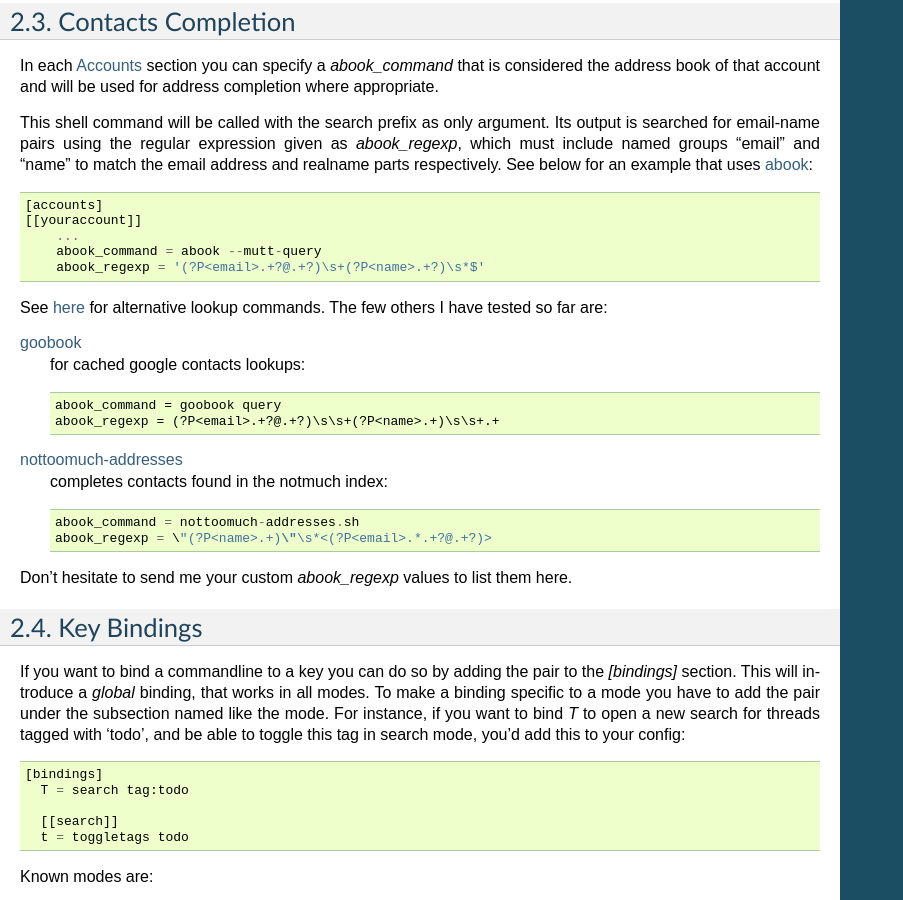
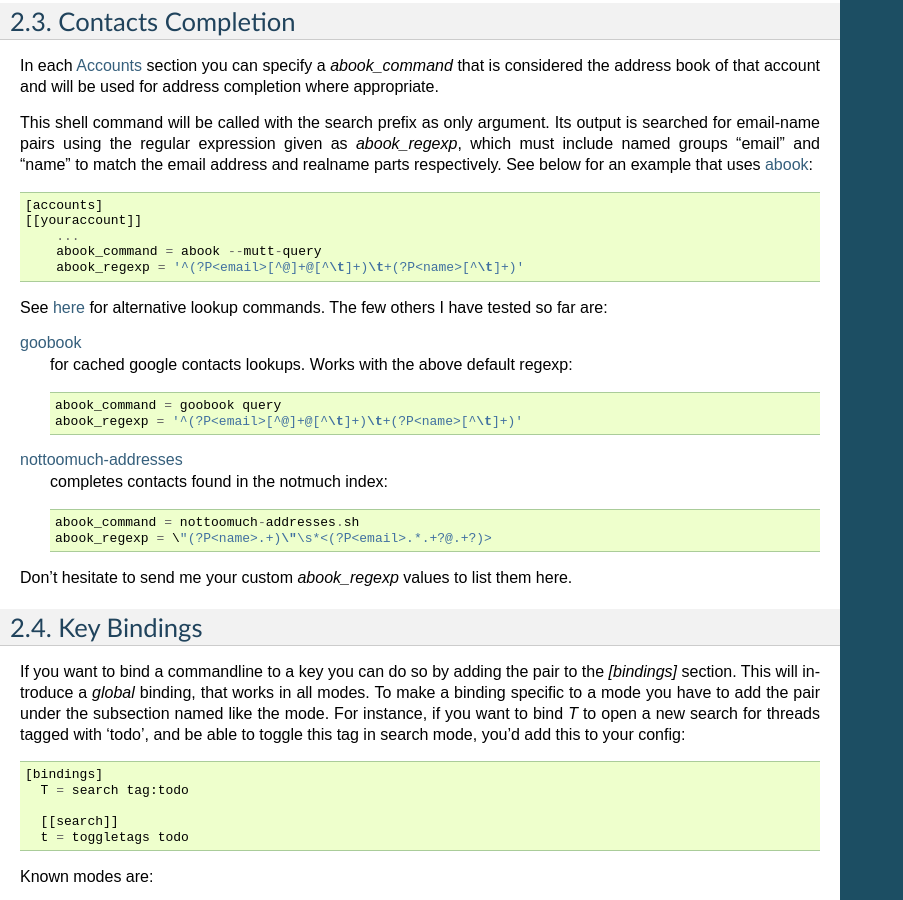
Before and after one commit to pazz/alot, a Sphinx documentation site: the page built from docs/source/configuration/index.rst, in a window 1280 px wide and 900 px high, scrolled down 3459 px. Shown: the whole window, without its empty margins (0-903 px from the left). Built offline with Sphinx 7.4.7, drawn with Linux system fonts in a browser that asks for light colours.

Commit message:
Made default abook_regexp to better comply with the format
The default regexp now ignores a third field (only caring for the
first email and name). Tabs are not transformed to spaces before
matching is done. "goobook query" now works with the default regexp
like it should; both it and abook were made to output a mutt
query_command compatible format. Docs are updated accordingly. The
example for nottoomuch-addresses still works.

```diff
--- a/docs/source/configuration/index.rst
+++ b/docs/source/configuration/index.rst
@@ -63,15 +63,15 @@ respectively. See below for an example that uses `abook <http://abook.sourceforg
     [[youraccount]]
         ...
         abook_command = abook --mutt-query
-        abook_regexp = '(?P<email>.+?@.+?)\s+(?P<name>.+?)\s*$'
+        abook_regexp = '^(?P<email>[^@]+@[^\t]+)\t+(?P<name>[^\t]+)'
 
-See `here <http://notmuchmail.org/emacstips/#index11h2>`_ for alternative lookup commands. The few others I have tested so far are:
+See `here <http://notmuchmail.org/emacstips/#index12h2>`_ for alternative lookup commands. The few others I have tested so far are:
 
 `goobook <http://code.google.com/p/goobook/>`_
-    for cached google contacts lookups::
+    for cached google contacts lookups. Works with the above default regexp::
 
       abook_command = goobook query
-      abook_regexp = (?P<email>.+?@.+?)\s\s+(?P<name>.+)\s\s+.+
+      abook_regexp = '^(?P<email>[^@]+@[^\t]+)\t+(?P<name>[^\t]+)'
 
 `nottoomuch-addresses <http://www.iki.fi/too/nottoomuch/nottoomuch-addresses/>`_
     completes contacts found in the notmuch index::
```
Also changed, not shown: 1 other file.
